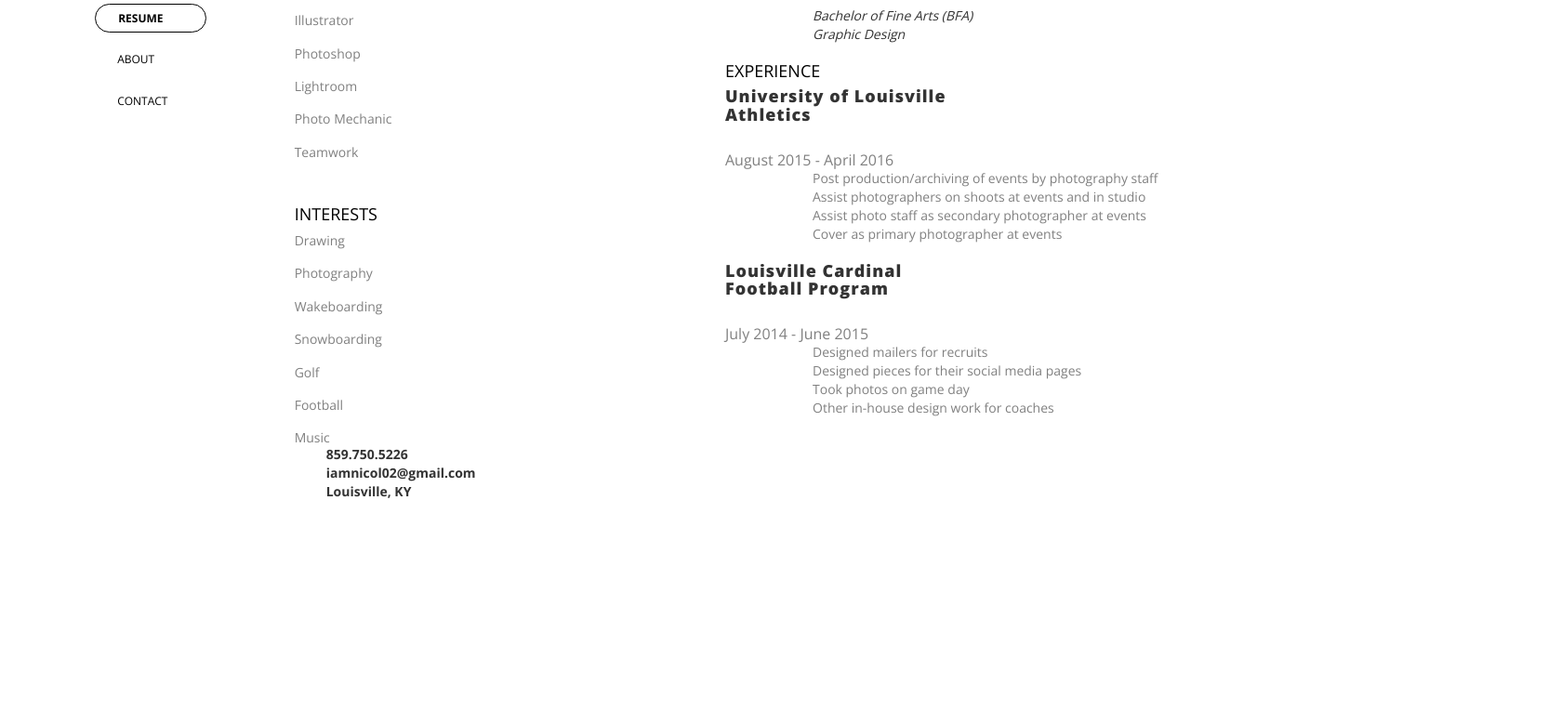
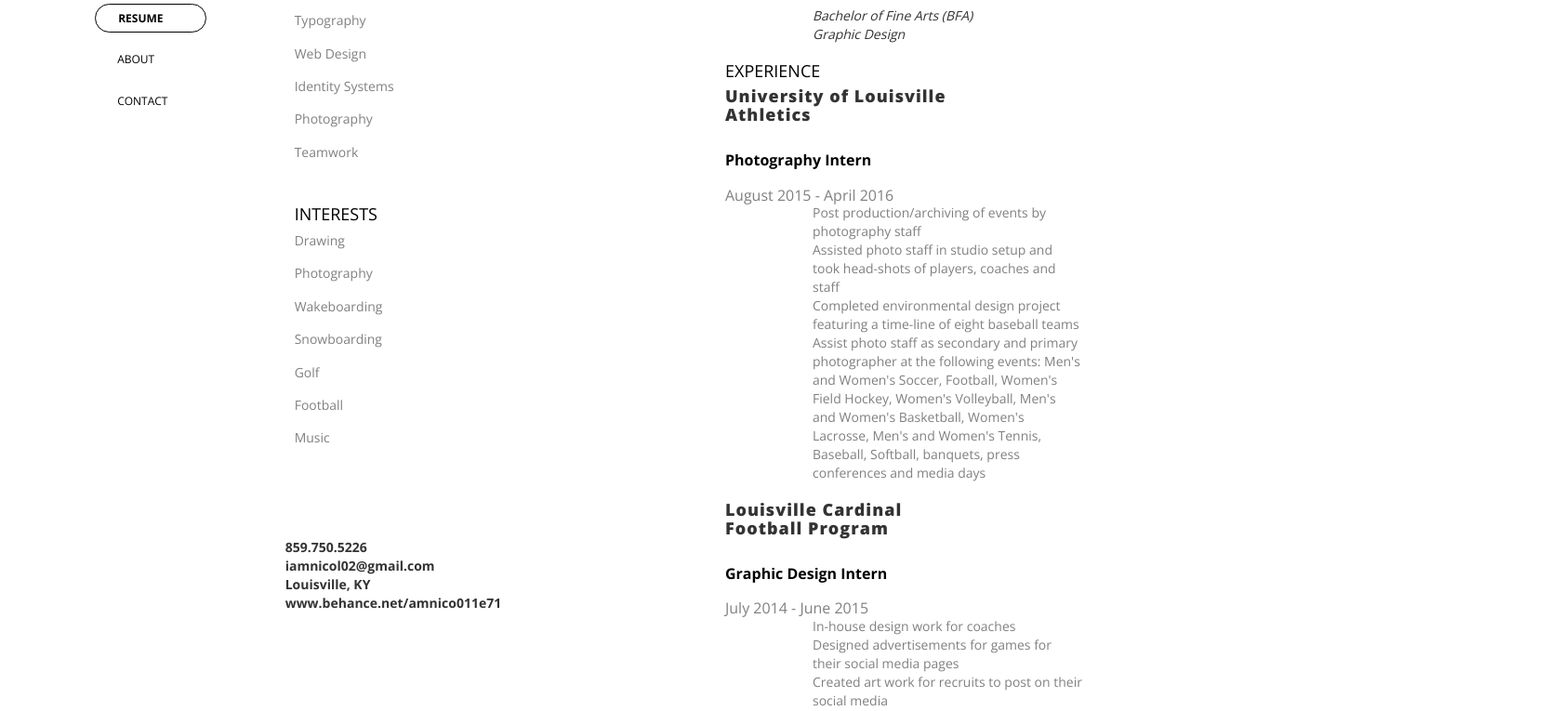
Before and after one commit to JoeyMcCoy/testsite, a plain HTML site: page resume.html in a window 1280 px wide. Shown: the part 181-946 px from the top of the page at 93% size, 1679 px wide, since content can reach past the window. Before the commit the page ends 800 px from the top, so only its background shows below. Drawn offline with nearby package versions, Linux system fonts and the light colour scheme.

Commit message:
finished resume

```diff
--- a/resume.html
+++ b/resume.html
@@ -56,6 +56,8 @@
 	}
 	h3 {margin-bottom: 30px;}
 	h5 {margin-bottom: 20px;}
+	p {width: 290px;}
+	.contactinfo{padding-top: 100px; margin-left: -10px;}
 }
 @media only screen
   and (min-device-width: 768px)
@@ -82,7 +84,8 @@
 	}
 	h3 {margin-bottom: 30px;}
 	h5 {margin-bottom: 20px;}
-	p{width: 250px;}
+	p {width: 300px;}
+	.contactinfo{padding-top: 100px; margin-left: -10px;}
 }
 </style>
 </style>
@@ -114,11 +117,11 @@
 <div class="content">
 <div class="col-lg-3">
 <h4>SKILLS</h4>
-<h5>Indesign</h5>
-<h5>Illustrator</h5>
-<h5>Photoshop</h5>
-<h5>Lightroom</h5>
-<h5>Photo Mechanic</h5>
+<h5>Adobe Creative Suite</h5>
+<h5>Typography</h5>
+<h5>Web Design</h5>
+<h5>Identity Systems</h5>
+<h5>Photography</h5>
 <h5>Teamwork</h5>
 <br>
 <h4>INTERESTS</h4>
@@ -130,7 +133,7 @@
 <h5>Football</h5>
 <h5>Music</h5>
 
-<p style="font-weight: bold;">859.750.5226<br>iamnicol02@gmail.com<br>Louisville, KY</p>
+<p class="contactinfo" style="font-weight: bold;">859.750.5226<br>iamnicol02@gmail.com<br>Louisville, KY<br>www.behance.net/amnico011e71</p>
 </div>
 <div class="col-lg-4">
 <h4 style="margin-bottom: -12px;">EDUCATION</h4>
@@ -139,17 +142,23 @@
 
 <h4 style="padding-top: 10px; margin-bottom: -12px;">EXPERIENCE</h4>
 <h3 style="font-size: 18px;">University of Louisville<br> Athletics</h3>
+<h5 style="font-weight: bold; color: black; font-size: 16px;">Photography Intern</h5>
 <h5 style="font-size: 16px;">August 2015 - April 2016</h5>
 <p style="color: gray;">Post production/archiving of events by photography staff<br>
-Assist photographers on shoots at events and in studio<br>
-Assist photo staff as secondary photographer at events<br>
-Cover as primary photographer at events </p>
+Assisted photo staff in studio setup and took head-shots of players, coaches and staff<br>
+Completed environmental design project featuring a time-line of eight baseball teams<br>
+Assist photo staff as secondary and primary photographer at the following events:
+Men's and Women's Soccer, Football, Women's Field Hockey, Women's Volleyball,
+Men's and Women's Basketball, Women's Lacrosse, Men's and Women's Tennis, Baseball, Softball,
+banquets, press conferences and media days</p>
 <h3 style="font-size: 18px;">Louisville Cardinal<br>Football Program</h3>
+<h5 style="font-weight: bold; color: black; font-size: 16px;">Graphic Design Intern</h5>
 <h5 style="font-size: 16px;">July 2014 - June 2015</h5>
-<p style="color: gray;">Designed mailers for recruits<br>
-Designed pieces for their social media pages<br>
-Took photos on game day<br>
-Other in-house design work for coaches </p>
+<p style="color: gray;">In-house design work for coaches<br>
+Designed advertisements for games for their social media pages<br>
+Created art work for recruits to post on their social media<br>
+Designed mailers for recruits and current players with highlights, statistics and awards<br>
+Took photos during game day to be placed in designed templates, showing halftime and final scores</p>
 </div>
 <div class="col-lg-2"></div>
 </div>
```
